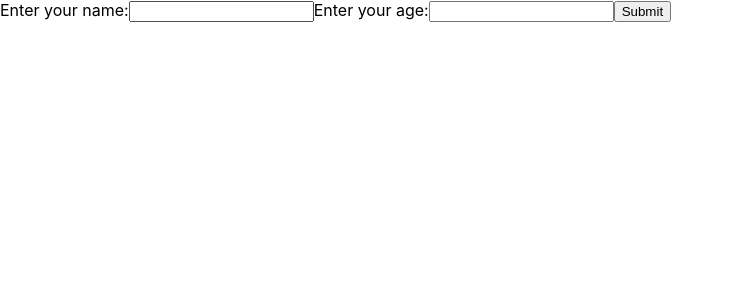
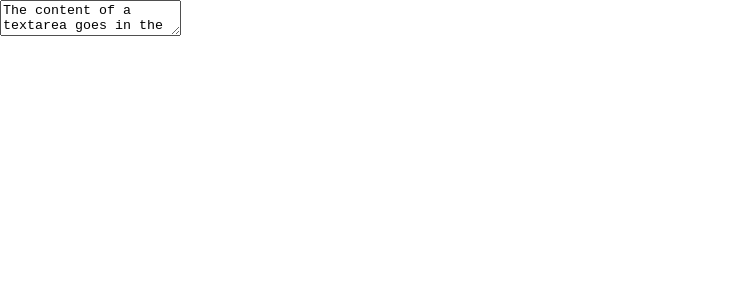
Before and after one commit to konradzagozda/drf-pytest-starter, a React (Create React App) app in the folder frontend/: page / in a window 1280 px wide. Shown: the top 300 px of the page, without its empty margins (0-734 px from the left). Built offline with nearby package versions, Linux system fonts and the light colour scheme.

Commit message:
try textarea

```diff
--- a/frontend/src/App.jsx
+++ b/frontend/src/App.jsx
@@ -1,39 +1,20 @@
-// @ts-nocheck
 /* eslint-disable no-unused-vars */
 /* eslint-disable react/prop-types */
 import { useState } from "react";
 import "./App.css";
 
 function MyForm() {
-  const [inputs, setInputs] = useState({});
+  const [textarea, setTextarea] = useState(
+    "The content of a textarea goes in the value attribute",
+  );
 
   const handleChange = (event) => {
-    const name = event.target.name;
-    const value = event.target.value;
-    setInputs((values) => ({ ...values, [name]: value }));
-  };
-
-  const handleSubmit = (event) => {
-    event.preventDefault();
-    alert(inputs.username + " " + inputs.age);
+    setTextarea(event.target.value);
   };
 
   return (
-    <form onSubmit={handleSubmit}>
-      <label>
-        Enter your name:
-        <input
-          type="text"
-          name="username"
-          value={inputs.username || ""}
-          onChange={handleChange}
-        />
-      </label>
-      <label>
-        Enter your age:
-        <input type="number" name="age" value={inputs.age || ""} onChange={handleChange} />
-      </label>
-      <input type="submit" />
+    <form>
+      <textarea value={textarea} onChange={handleChange} />
     </form>
   );
 }
```
